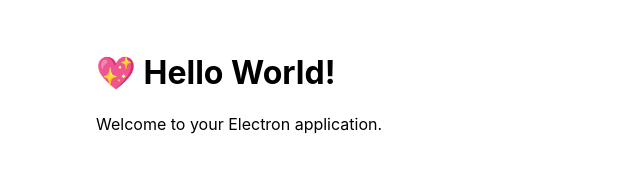
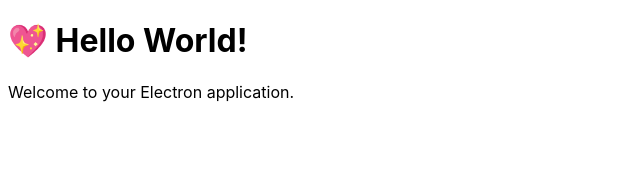
Before and after one commit to RyanEnterprises/artemis, an Electron app: page src/index.html in a window 800 px wide. Shown: the whole page, without its empty margins (0-640 px from the left). Drawn offline with Linux system fonts and the light colour scheme.

Commit message:
refactor:

```diff
--- a/package.json
+++ b/package.json
@@ -1,8 +1,8 @@
 {
   "name": "artemis",
   "productName": "artemis",
-  "version": "1.0.0",
-  "description": "My Electron application description",
+  "version": "4.0.0",
+  "description": "an AI that adapts to you.",
   "main": "src/index.js",
   "scripts": {
     "start": "electron-forge start",
@@ -16,7 +16,7 @@
     "name": "hiteacheryouare",
     "email": "82683251+hiteacheryouare@users.noreply.github.com"
   },
-  "license": "MIT",
+  "license": "Apache-2.0",
   "config": {
     "forge": {
       "packagerConfig": {},
--- a/src/index.css
+++ b/src/index.css
@@ -1,7 +1,4 @@
 body {
   font-family: -apple-system, BlinkMacSystemFont, 'Segoe UI', Roboto, Helvetica,
     Arial, sans-serif;
-  margin: auto;
-  max-width: 38rem;
-  padding: 2rem;
 }
```
Also changed, not shown: 1 other file.
